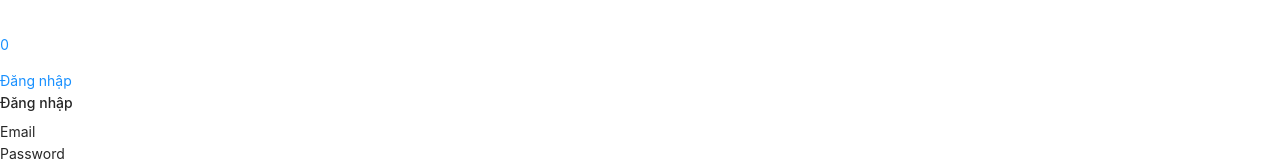
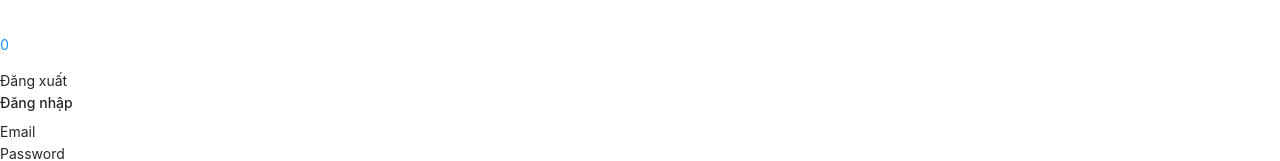
Before and after one commit to khangle2307/ass-typescript, a React (Vite) app: page /signin in a window 1280 px wide. Shown: the part 1312-1473 px from the top of the page. Built offline with nearby package versions, Linux system fonts and the light colour scheme.

Commit message:
Feat : logout user

```diff
--- a/src/app/store.js
+++ b/src/app/store.js
@@ -1,5 +1,5 @@
 import { configureStore } from "@reduxjs/toolkit";
-import { persistReducer , persistStore } from "redux-persist";
+import { FLUSH, PAUSE, PERSIST, persistReducer , persistStore, PURGE, REHYDRATE } from "redux-persist";
 import storage from "redux-persist/lib/storage";
 import rootReducer from '../features/index';
 
@@ -12,8 +12,14 @@ const persistConfig = {
 const persistedReducer = persistReducer(persistConfig,rootReducer);
 
 const store = configureStore({
-   reducer : persistedReducer
-})
+   reducer : persistedReducer,
+   middleware : (getDefaultMiddleware) =>
+      getDefaultMiddleware({
+         serializableCheck : {
+            ignoreActions : [FLUSH , REHYDRATE , PAUSE, PERSIST ,PURGE]
+         }
+      })
+});
 
 export const persister = persistStore(store);
 
--- a/src/components/Header.tsx
+++ b/src/components/Header.tsx
@@ -1,11 +1,14 @@
-import React from 'react'
+import { useDispatch, useSelector } from 'react-redux'
 import { Link } from 'react-router-dom'
 import Navbar from './Navbar'
 import SearchBar from './SearchBar'
+import { logoutUser } from './../features/userSlice';
 
 type Props = {}
 
 const Header = (props: Props) => {
+   const user  = useSelector((state : any) => state.user.data);
+   const dispatch = useDispatch();
    return (
       <div className='h-[70px] bg-red-600 flex justify-around items-center'>
          <Link to={"/"} className="text-white text-2xl font-semibold">CellPhones</Link>
@@ -18,7 +21,11 @@ const Header = (props: Props) => {
                </svg>
                   <p className='absolute text-white top-0 -right-3 bg-black h-6 w-6  rounded-full text-center'>0</p>
                </a>
-            <Link to={"/signin"} className="bg-white text-black p-2 rounded">Đăng nhập</Link>
+            {
+            user ?
+            <button className="bg-white text-black p-2 rounded" onClick={() => dispatch(logoutUser())}>Đăng xuất</button>
+            : <Link to={"/signin"} className="bg-white text-black p-2 rounded">Đăng nhập</Link>
+            }
          </div>
       </div>
    )
--- a/src/features/userSlice.js
+++ b/src/features/userSlice.js
@@ -45,14 +45,19 @@ const userSlice = createSlice({
       data : [],
       isAuthenticated : false
    },
+   reducers : {
+      logoutUser(state){
+         state.data = null;
+         state.isAuthenticated = false;
+      }
+   },
    extraReducers : (builder) =>  {
       builder.addCase(signupUser.fulfilled,(state,action) => {
          state.data = action.payload;
       }),
       builder.addCase(signinUser.fulfilled,(state,action) => {
          state.isAuthenticated = true;
-         const user = state.data = action.payload;
-         localStorage.setItem('user',JSON.stringify(user));
+         state.data = action.payload;
       }),
       builder.addCase(getUsers.fulfilled,(state,action) => {
          state.data = action.payload;
@@ -65,4 +70,6 @@ const userSlice = createSlice({
    }
 })
 
+export const { logoutUser} = userSlice.actions;
+
 export default userSlice.reducer;
--- a/src/pages/view/HomePage.tsx
+++ b/src/pages/view/HomePage.tsx
@@ -7,10 +7,8 @@ type Props = {}
 const HomePage = (props: Props) => {
   return (
     <div>
-      <section>
-        <Slider/>
-        <img  className='mx-auto'src="https://cdn.cellphones.com.vn/media/wysiwyg/Banner/1200-75-max.png" alt="" />
-      </section>
+      <Slider/>
+      <img  className='mx-auto'src="https://cdn.cellphones.com.vn/media/wysiwyg/Banner/1200-75-max.png" alt="" />
       <ProductList/>
     </div>
   )
```
